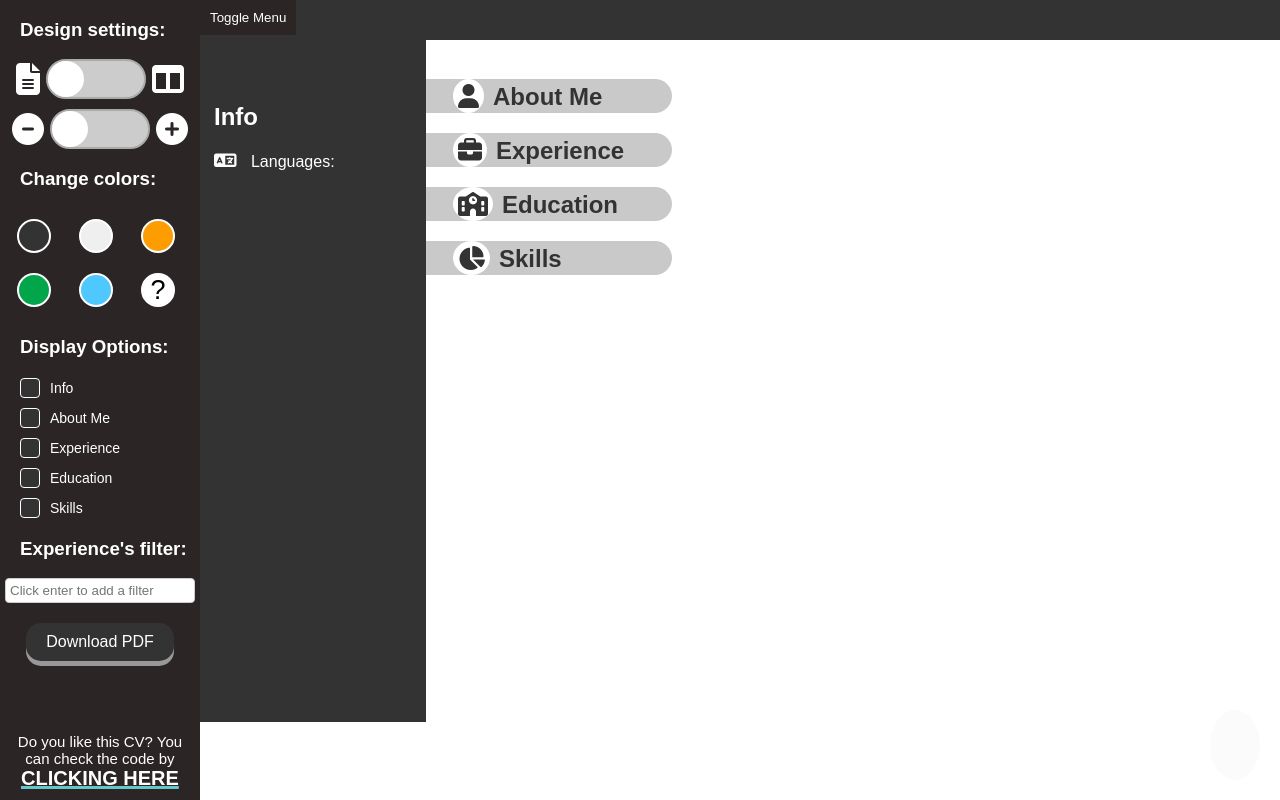
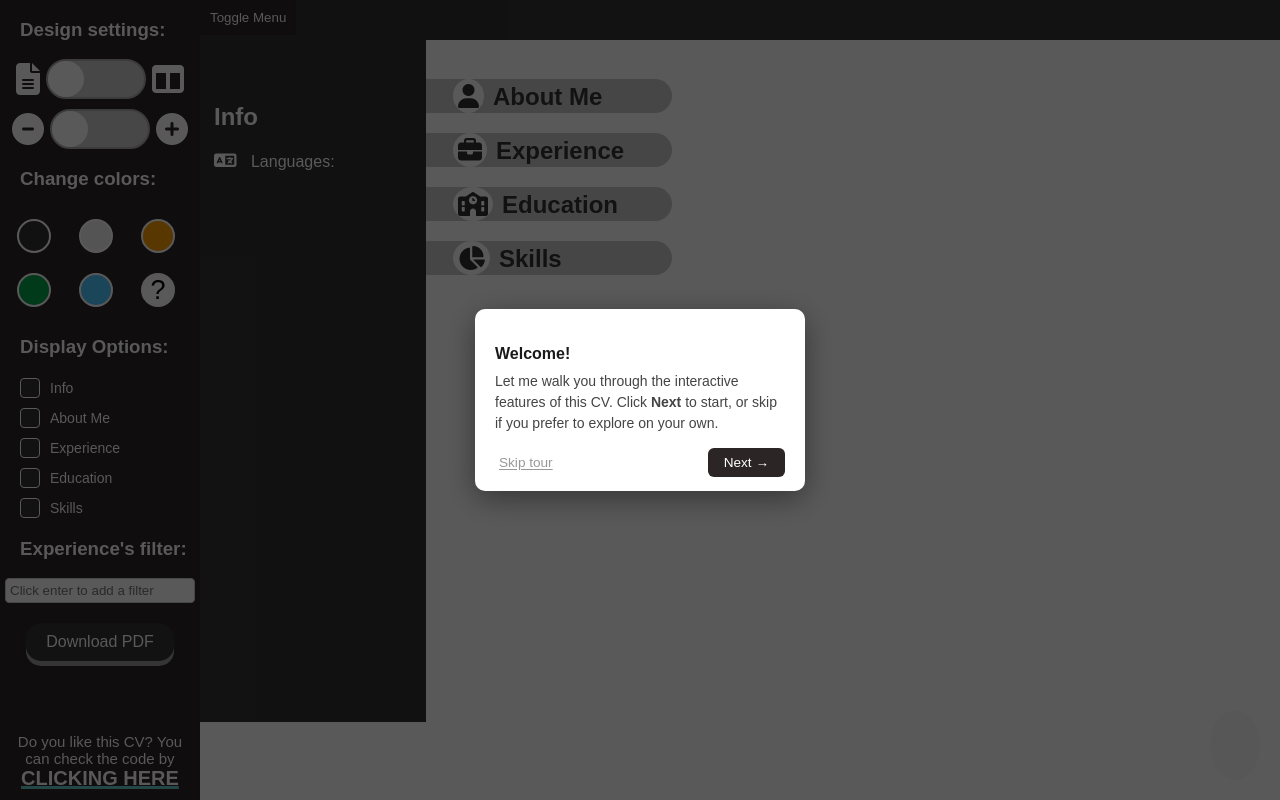
Before and after one commit to jaumes5/CVbuilder, a Flask app: template templates/index.html in a window 1280 px wide. Run offline with Flask 2, Linux system fonts and the light colour scheme; the template is opened without the code that fills it, so the values that code supplies are empty; some libraries are stand-ins or nearby versions.

Commit message:
feat: add tutorial functionality with interactive guide
Add comprehensive tutorial system to help users navigate the CV builder:
- New tutorial.js module with step-by-step guided tour
- Tutorial CSS styling for overlay and highlight effects
- Tutorial route handler in backend for serving tutorial content
- Integration with existing UI components and workflows
- Interactive tooltips and progress tracking

This enhancement improves user onboarding and reduces learning curve for new users.

```diff
--- /dev/null
+++ b/static/javascript/tutorial.js
@@ -0,0 +1,175 @@
+const COOKIE_NAME = 'cv_tutorial_seen';
+const COOKIE_MAX_AGE = 365 * 24 * 60 * 60; // 1 year
+
+function getCookie(name) {
+  const match = document.cookie.match(new RegExp('(?:^|; )' + name + '=([^;]*)'));
+  return match ? decodeURIComponent(match[1]) : null;
+}
+
+function setCookie(name, value, maxAge) {
+  document.cookie = `${name}=${encodeURIComponent(value)}; max-age=${maxAge}; path=/`;
+}
+
+const steps = [
+  {
+    target: null,
+    title: 'Welcome!',
+    text: 'Let me walk you through the interactive features of this CV. Click <strong>Next</strong> to start, or skip if you prefer to explore on your own.',
+  },
+  {
+    target: '#menu-toggle',
+    title: 'Navigation Menu',
+    text: 'This button opens and closes the side panel containing all customization options.',
+  },
+  {
+    target: '#toggle-design',
+    title: 'Layout Toggle',
+    text: 'Switch between a single-column and a two-column layout for the CV.',
+  },
+  {
+    target: '#extra-description',
+    title: 'Detailed Descriptions',
+    text: 'Toggle this to expand each experience with a more detailed description of the work done.',
+  },
+  {
+    target: '#color-form',
+    title: 'Color Palette',
+    text: 'Choose a color scheme to match your taste — or click <strong>?</strong> for a fully random combination!',
+  },
+  {
+    target: '#display-options',
+    title: 'Display Options',
+    text: 'Use these checkboxes to show or hide individual sections of the CV — handy when printing or sharing a focused view.',
+  },
+  {
+    target: '#experience-filter',
+    title: 'Experience Filter',
+    text: 'Type a technology or keyword and press Enter to filter the experience list. You can also click any tech tag directly.',
+  },
+  {
+    target: null,
+    title: '🥚 Easter Egg',
+    text: 'There\'s a hidden easter egg somewhere in the CV. Interact with things and see if you can find it!',
+  },
+  {
+    target: '#downloadButton',
+    title: 'Download as PDF',
+    text: 'Save this CV as a PDF file with your current layout and color settings applied.',
+  },
+];
+
+class Tutorial {
+  constructor() {
+    this.overlay = null;
+    this.highlight = null;
+    this.tooltip = null;
+  }
+
+  start() {
+    this._createElements();
+    this._showStep(0);
+  }
+
+  _createElements() {
+    this.overlay = document.createElement('div');
+    this.overlay.id = 'tutorial-overlay';
+    document.body.appendChild(this.overlay);
+
+    this.highlight = document.createElement('div');
+    this.highlight.id = 'tutorial-highlight';
+    document.body.appendChild(this.highlight);
+
+    this.tooltip = document.createElement('div');
+    this.tooltip.id = 'tutorial-tooltip';
+    document.body.appendChild(this.tooltip);
+  }
+
+  _showStep(index) {
+    const step = steps[index];
+    const isLast = index === steps.length - 1;
+    const isFirst = index === 0;
+    const stepLabel = isFirst ? '' : `Step ${index} of ${steps.length - 1}`;
+
+    this.tooltip.innerHTML = `
+      <div class="tut-counter">${stepLabel}</div>
+      <h3>${step.title}</h3>
+      <p>${step.text}</p>
+      <div class="tut-actions">
+        <button class="tut-btn tut-skip">Skip tour</button>
+        <button class="tut-btn tut-next">${isLast ? 'Done ✓' : 'Next →'}</button>
+      </div>
+    `;
+
+    this.tooltip.querySelector('.tut-next').addEventListener('click', () => {
+      if (isLast) this._finish();
+      else this._showStep(index + 1);
+    });
+    this.tooltip.querySelector('.tut-skip').addEventListener('click', () => this._finish());
+
+    if (step.target) {
+      const el = document.querySelector(step.target);
+      if (el) {
+        this._positionHighlight(el);
+        this._positionTooltipNear(el);
+        this.highlight.style.display = 'block';
+        this.overlay.classList.remove('tut-dim');
+      }
+    } else {
+      this.highlight.style.display = 'none';
+      this.overlay.classList.add('tut-dim');
+      this._centerTooltip();
+    }
+  }
+
+  _positionHighlight(el) {
+    const rect = el.getBoundingClientRect();
+    const pad = 8;
+    Object.assign(this.highlight.style, {
+      top: `${rect.top - pad}px`,
+      left: `${rect.left - pad}px`,
+      width: `${rect.width + pad * 2}px`,
+      height: `${rect.height + pad * 2}px`,
+    });
+  }
+
+  _positionTooltipNear(el) {
+    const rect = el.getBoundingClientRect();
+    const TW = 290;
+    const TH = 210;
+    const gap = 20;
+
+    let left = rect.right + gap;
+    let top = rect.top;
+
+    if (left + TW > window.innerWidth - gap) {
+      left = rect.left - TW - gap;
+    }
+    left = Math.max(gap, Math.min(left, window.innerWidth - TW - gap));
+    top = Math.max(gap, Math.min(top, window.innerHeight - TH - gap));
+
+    Object.assign(this.tooltip.style, {
+      left: `${left}px`,
+      top: `${top}px`,
+      transform: 'none',
+    });
+  }
+
+  _centerTooltip() {
+    Object.assign(this.tooltip.style, {
+      left: '50%',
+      top: '50%',
+      transform: 'translate(-50%, -50%)',
+    });
+  }
+
+  _finish() {
+    setCookie(COOKIE_NAME, '1', COOKIE_MAX_AGE);
+    [this.overlay, this.highlight, this.tooltip].forEach(el => el.remove());
+  }
+}
+
+window.addEventListener('load', () => {
+  if (window.innerWidth < 768) return;
+  if (getCookie(COOKIE_NAME)) return;
+  new Tutorial().start();
+});
--- /dev/null
+++ b/static/stylesheets/tutorial.css
@@ -0,0 +1,93 @@
+/* Blocks pointer events to page content during tour */
+#tutorial-overlay {
+  position: fixed;
+  inset: 0;
+  z-index: 8000;
+  pointer-events: all;
+  background: transparent;
+  transition: background 0.3s ease;
+}
+
+#tutorial-overlay.tut-dim {
+  background: rgba(0, 0, 0, 0.65);
+}
+
+/* Spotlight — box-shadow creates darkness around the highlighted element */
+#tutorial-highlight {
+  position: fixed;
+  border-radius: 6px;
+  outline: 3px solid rgba(255, 255, 255, 0.85);
+  box-shadow: 0 0 0 9999px rgba(0, 0, 0, 0.65), 0 0 14px rgba(255, 255, 255, 0.25);
+  z-index: 8001;
+  pointer-events: none;
+  transition: top 0.3s ease, left 0.3s ease, width 0.3s ease, height 0.3s ease;
+}
+
+#tutorial-tooltip {
+  position: fixed;
+  width: 290px;
+  background: #ffffff;
+  border-radius: 10px;
+  padding: 18px 20px 14px;
+  z-index: 8002;
+  box-shadow: 0 8px 30px rgba(0, 0, 0, 0.4);
+  transition: top 0.3s ease, left 0.3s ease;
+  font-family: sans-serif;
+}
+
+#tutorial-tooltip h3 {
+  margin: 4px 0 8px;
+  font-size: 1rem;
+  color: #1a1a1a;
+}
+
+#tutorial-tooltip p {
+  margin: 0 0 14px;
+  font-size: 0.875rem;
+  line-height: 1.5;
+  color: #444;
+}
+
+.tut-counter {
+  font-size: 0.72rem;
+  color: #999;
+  min-height: 14px;
+  margin-bottom: 2px;
+}
+
+.tut-actions {
+  display: flex;
+  justify-content: space-between;
+  align-items: center;
+}
+
+.tut-btn {
+  font-family: sans-serif;
+  cursor: pointer;
+  border: none;
+  border-radius: 6px;
+  padding: 7px 16px;
+  font-size: 0.85rem;
+  transition: background 0.15s ease, color 0.15s ease;
+}
+
+.tut-next {
+  background: #2b2525;
+  color: #ffffff;
+}
+
+.tut-next:hover {
+  background: #444444;
+}
+
+.tut-skip {
+  background: none;
+  color: #999999;
+  padding: 7px 4px;
+  text-decoration: underline;
+  text-underline-offset: 2px;
+}
+
+.tut-skip:hover {
+  color: #555555;
+}
--- a/templates/index.html
+++ b/templates/index.html
@@ -10,6 +10,7 @@
   <link rel="stylesheet" href="{{ url_for('static', filename='stylesheets/language-plot.css') }}" />
   <link rel="stylesheet" href="{{ url_for('static', filename='stylesheets/emulated-box-shadow.css') }}" />
   <link rel="stylesheet" href="{{ url_for('static', filename='stylesheets/design-button.css') }}" />
+  <link rel="stylesheet" href="{{ url_for('static', filename='stylesheets/tutorial.css') }}" />
   <link rel="stylesheet" href="{{ url_for('static', filename='fontawesome/css/all.min.css') }}" />
   <script src="{{ url_for('static', filename='javascript/libs/jquery-3.7.1.min.js') }}"></script>
   <script src="{{ url_for('static', filename='javascript/libs/purify.min.js') }}"></script>
@@ -22,6 +23,7 @@
   <script src="{{ url_for('static', filename='javascript/easter.js') }}" type="module"></script>
   <script src="{{ url_for('static', filename='javascript/toggle-design.js') }}" type="module"></script>
   <script src="{{ url_for('static', filename='javascript/description.js') }}" type="module"></script>
+  <script src="{{ url_for('static', filename='javascript/tutorial.js') }}" type="module"></script>
 {% endblock %}
 
 {% block content %}
```
Also changed, not shown: CLAUDE.md (added, +52 -0 lines).
